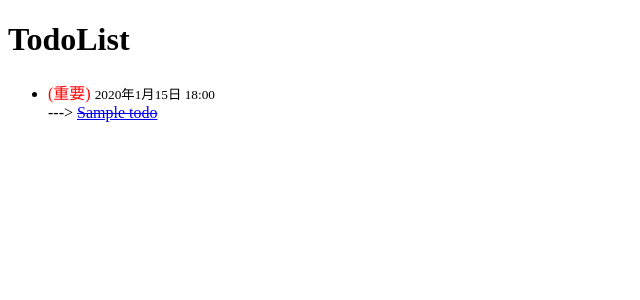
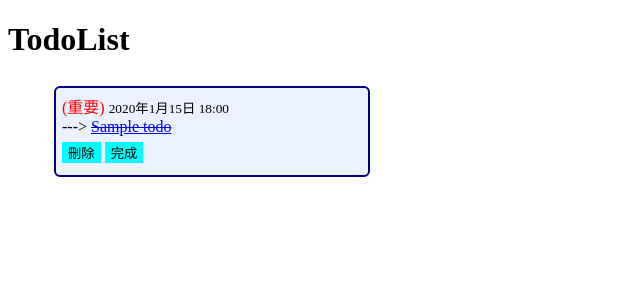
Before and after one commit to alexzalox/django-todolist, a Django app: page / in a window 1280 px wide. Shown: the part 32-332 px from the top of the page, without its empty margins (0-640 px from the left). Run offline with Django 4.2, Linux system fonts and the light colour scheme; a user stored in the database is signed in; tables that the repository leaves empty hold one stand-in row (values such as "Sample post").

Commit message:
1.完成首頁按鈕添加 2.完成首頁刪除跟完成功能

```diff
--- a/todo/templates/todo/todo.html
+++ b/todo/templates/todo/todo.html
@@ -3,6 +3,30 @@
 {% block title %}
 <title>首頁</title>
 {% endblock%}
+
+{% block style %}
+<style>
+    form {
+        display: inline-block;
+        margin: 6px 0px;
+    }
+
+    li {
+        display: inline-block;
+        width: 300px;
+        background-color: rgb(235, 241, 253);
+        margin: 6px 6px;
+        border: 2px solid darkblue;
+        padding: 6px;
+        border-radius: 6px;
+    }
+
+    button {
+        background-color: aqua;
+        border: 0px;
+    }
+</style>
+{% endblock %}
 
 {% block content %}
 <h1>TodoList</h1>
@@ -28,8 +52,14 @@
             {% else %}
             {{todo.title}}
             {% endif %}
-        </a>
-
+        </a><br>
+        <form action="{% url 'delete' todo.id %}">
+            <button type="submit">刪除</button>
+        </form>
+        <form action="{% url 'completed_by_id' todo.id %}">
+            <button type="submit">完成</button>
+        </form>
+    </li>
     </li>
     {% endfor %}
     {% endif %}
--- a/todo/urls.py
+++ b/todo/urls.py
@@ -7,4 +7,6 @@ urlpatterns = [
     path('create/', views.createtodo,name='createtodo'),
     path('view/<int:id>', views.viewtodo,name='viewtodo'),
     path('completed/', views.completed,name='completed'),
+    path('delete/<int:id>', views.delete,name='delete'),
+    path('completed/<int:id>', views.completed_by_id ,name='completed_by_id'),
 ]
--- a/todo/views.py
+++ b/todo/views.py
@@ -4,6 +4,21 @@ from .models import Todo
 from .forms import TodoForm
 from datetime import datetime
 from django.contrib.auth.decorators import login_required
+
+@login_required
+def completed_by_id(request,id):
+    todo=Todo.objects.get(id=id)
+    todo.completed=not todo.completed
+    todo.date_completed=datetime.now() if todo.completed else None
+    todo.save()
+
+    return redirect('todo')
+
+@login_required
+def delete(request,id):
+    todo=Todo.objects.get(id=id)
+    todo.delete()
+    return redirect('todo')
 
 @login_required
 def completed(request):
```
Also changed, not shown: user/templates/user/profile.html (+7 -2 lines).
